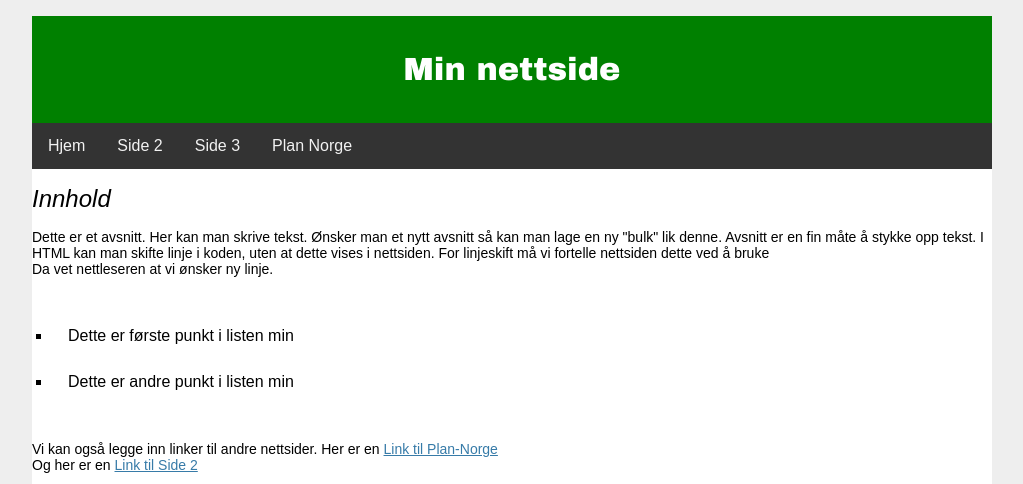
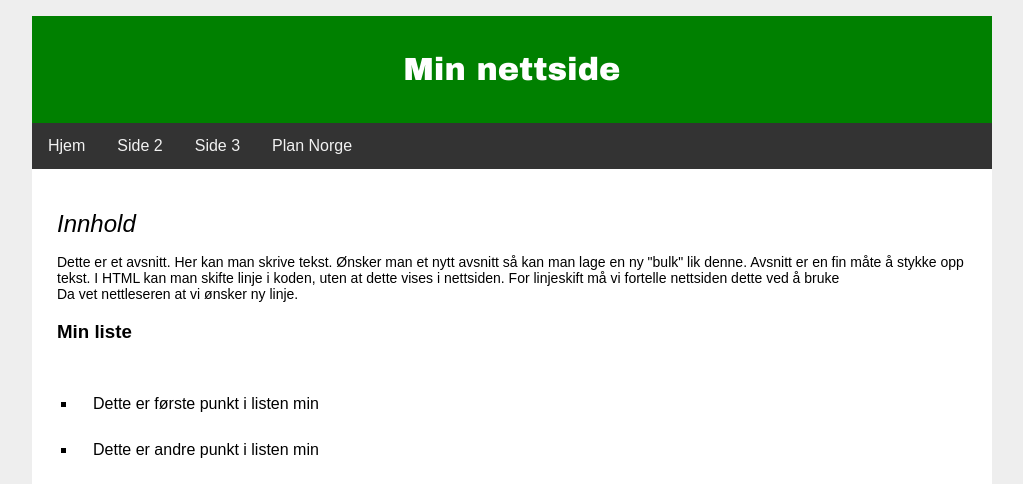
Before and after one commit to martgra/girls_in_tech, a Flask app: page / in a window 1280 px wide. Shown: the top 484 px of the page, without its empty margins (128-1151 px from the left). Run offline with Flask 2, Linux system fonts and the light colour scheme.

Commit message:
ryddet opp i formattering

```diff
--- a/app.py
+++ b/app.py
@@ -11,6 +11,7 @@ def home():
 def side2():
     return render_template("side2.html")
 
+
 # Forsøk å legge til en egen side. Her kan du kopiere koden rett over.
 # Husk at du må velge en ny adresse inne i @app.route('')
 # Husk også at "funksjonen" må få et nytt navn slik som def side3():
--- a/static/styles.css
+++ b/static/styles.css
@@ -5,8 +5,6 @@
    https://www.w3schools.com/cssref/css_colors.asp
 
 */
-
-
 
 html {
   font-family: sans-serif;
@@ -26,14 +24,9 @@ header {
   padding: 20px;
 }
 
-footer {
-  background-color: green;
-  text-align: center;
-  display: block;
-  width: 100%;
-  color: white;
-  padding-top: 20px;
-  padding-bottom: 20px;
+.div {
+  padding: 25px;
+  box-sizing: border-box;
 }
 
 h1 {
@@ -42,30 +35,6 @@ h1 {
   font-style: normal;
   color: white;
   margin: 1rem 0;
-}
-
-h2 {
-  font-family: Arial;
-  font-weight: normal;
-  font-style: italic;
-  color: black;
-  margin: 1rem 0;
-}
-
-p {
-  font-family: sans-serif;
-  font-size: 14px;
-  color: black;
-}
-
-
-a {
-  color: #377ba8;
-}
-
-img {
-  height: 500px;
-  width: auto;
 }
 
 .topnav {
@@ -89,6 +58,20 @@ img {
   color: black;
 }
 
+h2 {
+  font-family: Arial;
+  font-weight: normal;
+  font-style: italic;
+  color: black;
+  margin: 1rem 0;
+}
+
+p {
+  font-family: sans-serif;
+  font-size: 14px;
+  color: black;
+}
+
 ul {
   background: white;
   padding: 20px;
@@ -108,7 +91,18 @@ li:hover {
   color: black;
 }
 
+a {
+  color: #377ba8;
+}
+
+img {
+  height: 500px;
+  width: auto;
+  overflow: hidden;
+}
+
 button {
+  float: left;
   background-color: #4CAF50;
   /* Green */
   border: none;
@@ -117,9 +111,9 @@ button {
   padding-bottom: 20px;
   text-align: center;
   text-decoration: none;
-  display: inline-block;
+  display: block;
   font-size: 16px;
-  width: 100%;
+  width: 100%
 }
 
 button:hover {
@@ -127,3 +121,13 @@ button:hover {
   /* Green */
   color: white;
 }
+
+footer {
+  background-color: green;
+  text-align: center;
+  display: inline-block;
+  width: 100%;
+  color: white;
+  padding-top: 20px;
+  padding-bottom: 20px;
+}
--- a/templates/home.html
+++ b/templates/home.html
@@ -2,8 +2,7 @@
     hvordan de ulike "elementene" i nettsiden vår skal settes sammen.
 
     Alt innhold i et html-dokument må være inne i "tagger" Det er disse som
-    forteller nettlesern hva slags element vi ser på. En tag har alltid en begynnelse <> og en slutt </>
--->
+    forteller nettlesern hva slags element vi ser på. En tag har alltid en begynnelse <> og en slutt </>-->
 
 <!doctype html>
 
@@ -13,11 +12,6 @@
 </head>
 
 <html>
-
-
-
-<!-- I "kroppen" til nettsiden kan vi plassere ulikt innhold. I denne enkle nettsiden har vi plassert et overskrift, en navigasjonsfane,
-   litt tekst, en liste og et bilde -->
 
 <body>
 
@@ -34,6 +28,7 @@
     <a href="https://www.plan-norge.no">Plan Norge</a>
   </div>
 
+  <div class="div">
     <!--Her har vi en overskrift av typen <h2>.-->
     <h2>Innhold</h2>
 
@@ -44,13 +39,16 @@
       Avsnitt er en fin måte å stykke opp tekst. I HTML kan man skifte linje
       i koden, uten at dette vises i nettsiden. For linjeskift må vi fortelle nettsiden dette ved å bruke <br> Da vet
       nettleseren at vi ønsker ny linje.
+    </p>
 
     <!--Vi lager en liste til nettsiden vår. Vi kan legge til punkter i listen med "<li>"-->
+    <h3>Min liste</h3>
+
     <ul>
       <li>Dette er første punkt i listen min</li>
       <li>Dette er andre punkt i listen min</li>
     </ul>
-  </p>
+
 
     <!--Vi lager et nytt avsnitt-->
     <p>
@@ -62,6 +60,7 @@
       Og her er en <a href="/side2">Link til Side 2</a>
 
     </p>
+  </div>
 
   <!-- Dette er et bilde. Vi kan legge inn bilder vi har på serveren (datamaskinen), eller bilder som finnes på internett.
     For bilder fra internett trenger vi linken til bildet. Denne finner man ved å høyreklikke på et bilde og velge: "kopier bildeadresse"
@@ -70,8 +69,11 @@
     <img
       src="https://www.plan-norge.no/sites/default/files/styles/1000xvariable/public/Bli%20Plan-fadder/Fadderbarn_fra_Togo_skriver_brev_1000px.jpg"
       id="imgClickAndChange">
+  </div>
+  <div>
     <button onclick="changeImage()">Skift bilde</button>
   </div>
+
 
   <footer>
     Laget av Girls in Tech
--- a/templates/side2.html
+++ b/templates/side2.html
@@ -4,9 +4,10 @@
 </head>
 
 <html>
-Dette er en tom nettside som du må fylle inn innhold i.
+
 
 <body>
+  Dette er en tom nettside som du må fylle inn innhold i.
   <!--Fyll inn ditt innhold her! -->
 
 </body>
```
Lines whose indentation alone changed are shown as unchanged.
